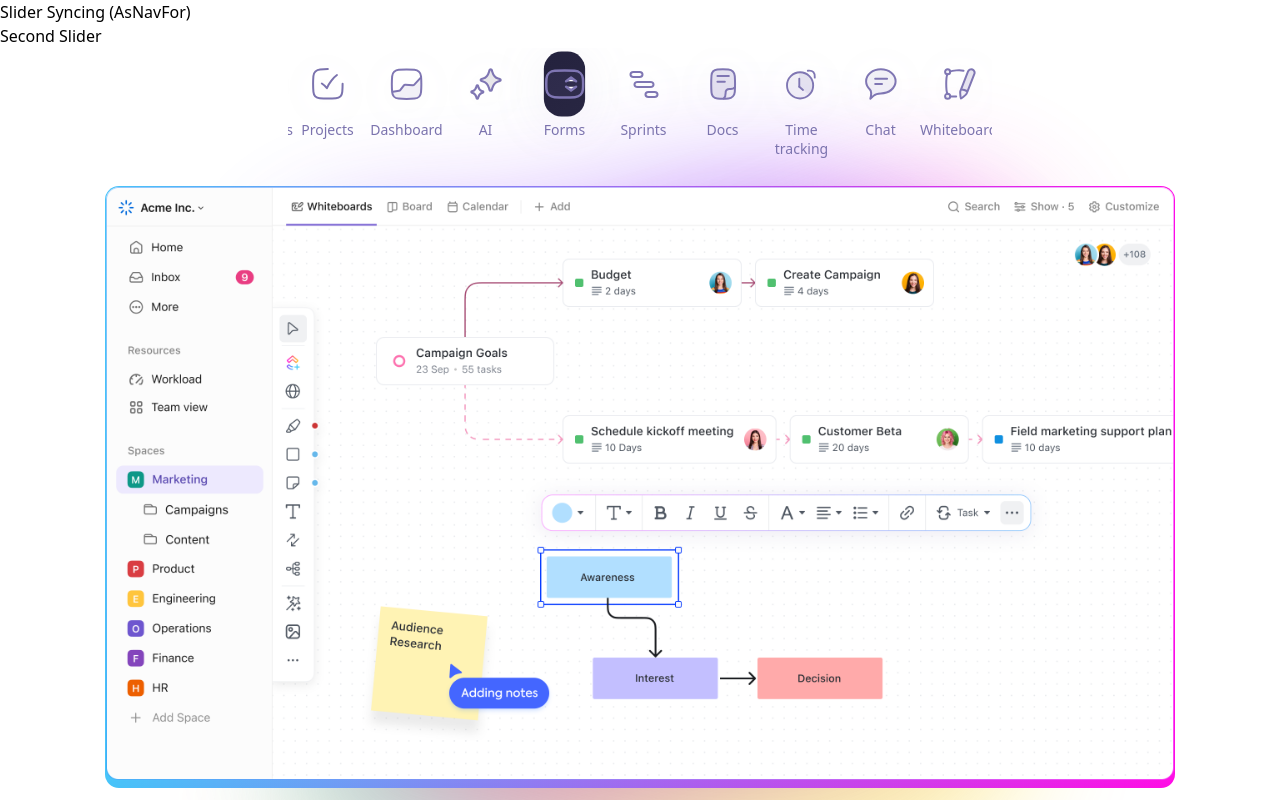
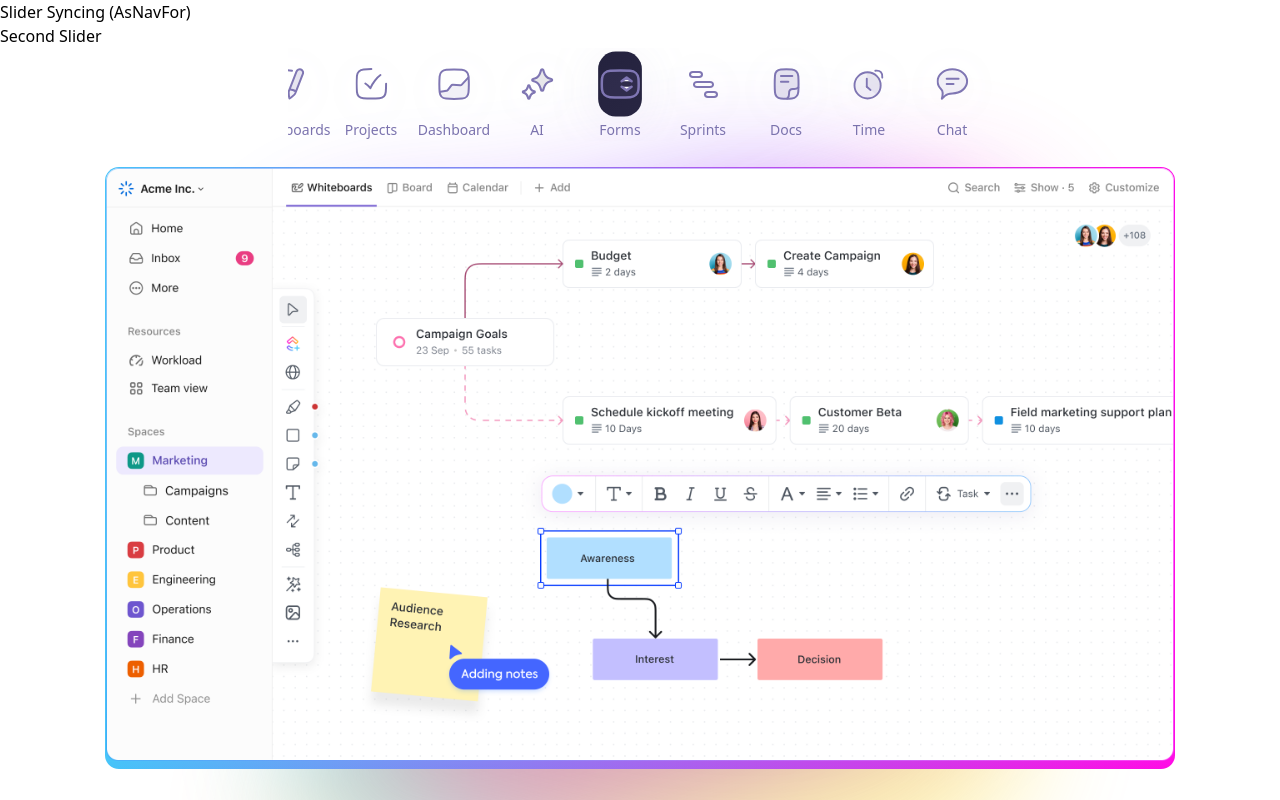
Before and after one commit to bhadri01/tas10, a React (Vite) app: page / in a window 1280 px wide. Shown: the top 800 px of the page. Built offline with nearby package versions, Linux system fonts and the light colour scheme.

Commit message:
refactor: Update Slider component to improve alignment, spacing, and image lazy loading

```diff
--- a/src/components/Slider.tsx
+++ b/src/components/Slider.tsx
@@ -26,14 +26,17 @@ export default function ImageSlider() {
         <Slider
           asNavFor={nav1}
           ref={slider => (sliderRef2 = slider)}
-          slidesToShow={9}
+          slidesToShow={8.5}
           initialSlide={0}
           focusOnSelect={true}
           swipeToSlide={false}
+          touchMove={false}
           centerMode={true}
           arrows={false}
-          centerPadding="0px"
+          centerPadding="0"
           className='nav-slider center'
+          accessibility={true}
+adaptiveHeight={true}
           responsive={[
             {
               breakpoint: 1024,
@@ -110,7 +113,7 @@ export default function ImageSlider() {
             <h4 className='box-text'>AI</h4>
           </div>
         </Slider>
-        <Slider asNavFor={nav2} swipeToSlide={false} focusOnSelect={false}
+        <Slider asNavFor={nav2} swipeToSlide={false} touchMove={false} focusOnSelect={false}
           arrows={false} ref={slider => (sliderRef1 = slider)} className='main-banner'>
           <div>
             <h3><img src='/src/assets/sliders/1.png' /></h3>
```
